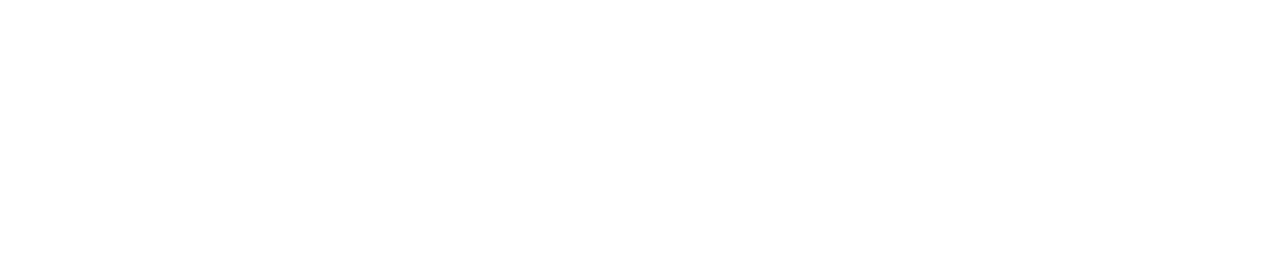
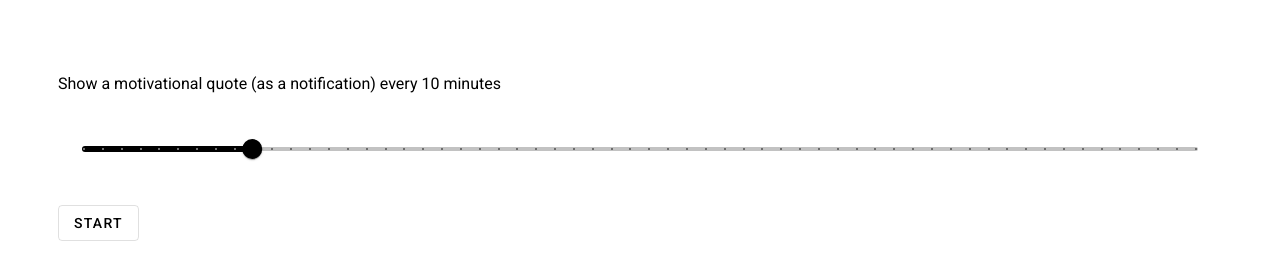
Before and after one commit to vdegenne/push-motivations, a website: page docs/index.html in a window 1280 px wide. Drawn offline with Linux system fonts and the light colour scheme; the site is published under a folder, as on GitHub Pages, so addresses that start at the root find nothing.

Commit message:
relative app path

```diff
--- a/docs/index.html
+++ b/docs/index.html
@@ -20,7 +20,7 @@
 
     <mwc-snackbar id=snackbar></mwc-snackbar>
 
-    <script type=module src="/app.js"></script>
+    <script type=module src="./app.js"></script>
     <script>
       window.toast = function (labelText, timeoutMs = 4000) {
         snackbar.labelText = labelText;
```
